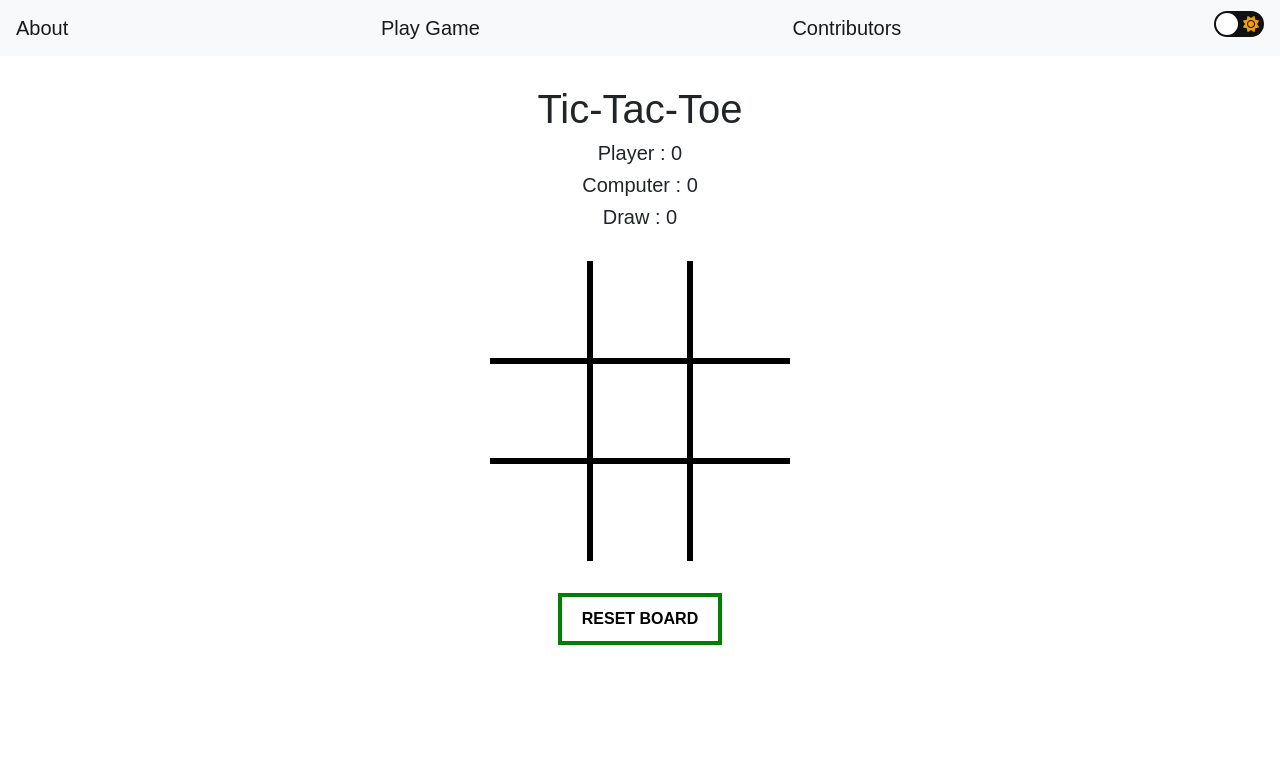
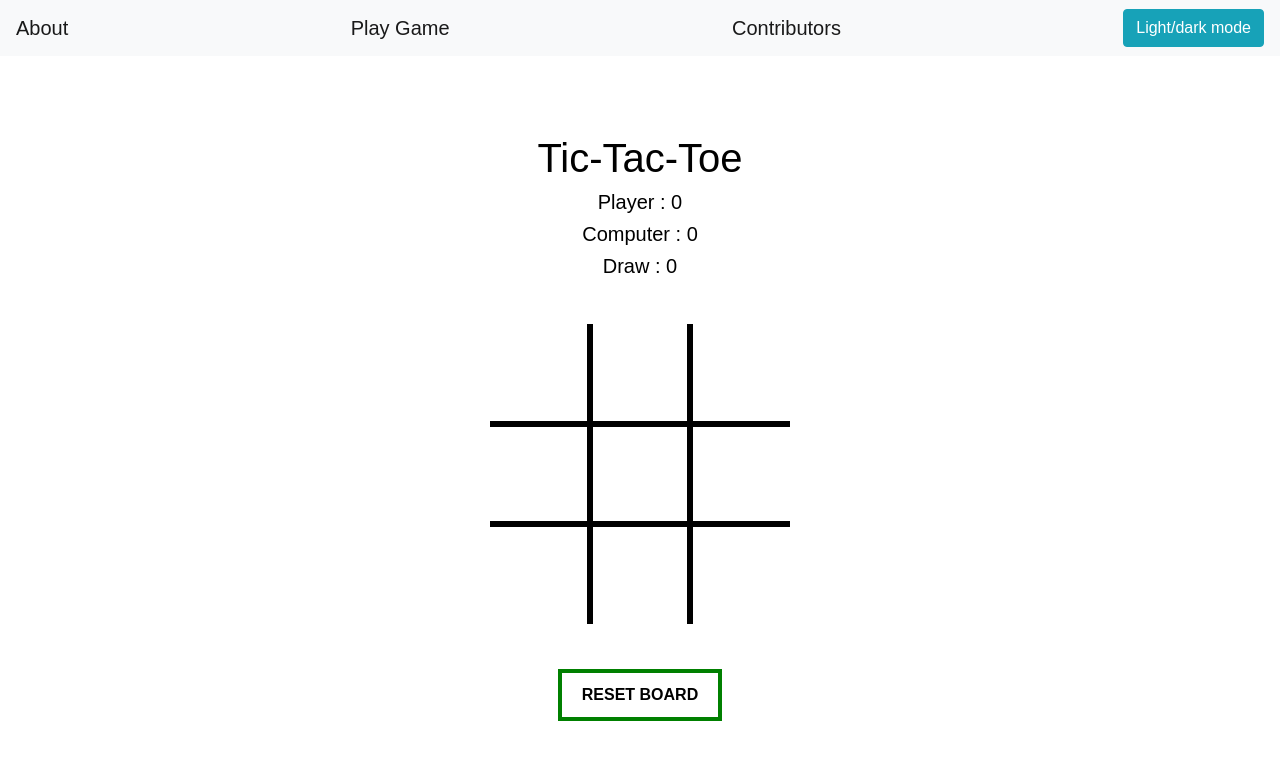
Before and after one commit to yelynn1/tictactoe, a plain HTML site: page index.html in a window 1280 px wide. Drawn offline with nearby package versions, Linux system fonts and the light colour scheme.

Commit message:
updated dark mode

```diff
--- a/index.html
+++ b/index.html
@@ -12,11 +12,6 @@
       crossorigin="anonymous"
     />
     <link rel="stylesheet" href="style.css" type="text/css" />
-
-    <!-- Font Awesome -->
-    <link rel="stylesheet" href="path/to/bootstrap/css/bootstrap.min.css">
-    <link rel="stylesheet" href="path/to/font-awesome/css/font-awesome.min.css">
-
     <!-- Global site tag (gtag.js) - Google Analytics -->
     <script
       async
@@ -37,17 +32,9 @@
       <a class="navbar-brand" href="about.html">About</a>
       <a class="navbar-brand" href="#">Play Game</a>
       <a class="navbar-brand" href="contributors.html">Contributors</a>
-
-      <!-- light & dark mode icon in the navbar-->
-      <div>
-        <input type="checkbox" class="checkbox" id="checkbox">
-        <label for="checkbox" class="label">
-          <i class="fas fa-moon"></i>
-          <i class="fas fa-sun"></i>
-          <div class="ball"></div>
-        </label>
-      </div>
+      <button class="btn btn-info" onclick="myFunction()">Light/dark mode</button>
     </nav>
+    </br>
 
     <div class="container-custom">
       <h1>Tic-Tac-Toe</h1>
@@ -55,7 +42,6 @@
       <h5>Computer : <span id="computerstat">0</span></h5>
       <h5>Draw : <span id="drawstat">0</span></h5>
       <br />
-
       <div class="play-area">
         <div id="block_0" class="block"></div>
         <div id="block_1" class="block"></div>
@@ -68,9 +54,20 @@
         <div id="block_8" class="block"></div>
       </div>
       <br />
+      <!-- <button onclick="myFunction()">Toggle dark mode</button> -->
+
+<script>
+function myFunction() {
+   var element = document.body;
+   element.classList.toggle("dark-mode");
+}
+</script>
       <h2 id="winner"></h2>
       <button onclick="reset_board()">RESET BOARD</button>
     </div>
+
+
+
     <script src="https://connect.facebook.net/en_US/fbinstant.6.3.js"></script>
     <script src="app.js"></script>
   </body>
--- a/style.css
+++ b/style.css
@@ -13,7 +13,7 @@
   flex-direction: column;
   align-items: center;
   justify-content: center;
-  background: white;
+  background: none;
 }
 
 .container > div {
@@ -310,45 +310,15 @@ pre {
   }
 }
 
-.label{
-  height: 26px;
-  width: 50px;
-  background-color: #111;
-  display: flex;
-  align-items: center;
-  justify-content: space-between;
-  position: relative;
-  padding: 5px;
-  border-radius: 50px;
+/* light and dark more style */
+body {
+  padding: 25px;
+  background-color: white;
+  color: black;
+  font-size: 25px;
 }
 
-.ball{
-  width: 22px;
-  height: 22px;
-  top: 2px;
-  left: 2px;
-  border-radius: 50%;
-  background-color: white;
-  position: absolute;
-  transition: transform 0.2s linear;
+.dark-mode {
+  background-color: gray;
+  color: white;
 }
-.fa-moon{
-  color: #f1c40f;
-}
-
-.fa-sun{
-  color: #f39c12;
-}
-
-.checkbox{
-  opacity: 0;
-  position: absolute;
-}
-
-.checkbox:checked + .label .ball{
-  transform: translateX(24px);
-}
-
-.container-custom.dark{
-  background-color: darkgray;
-}
```
